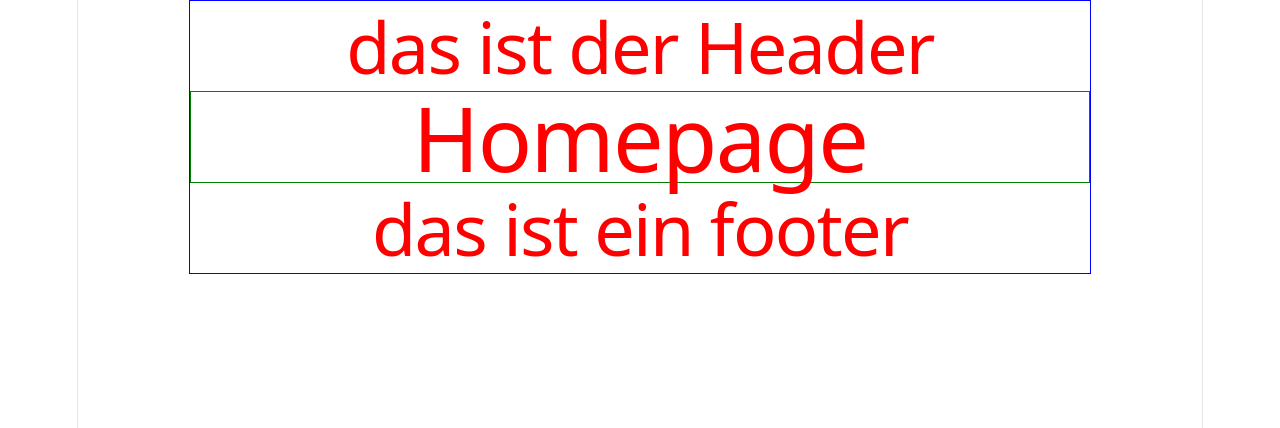
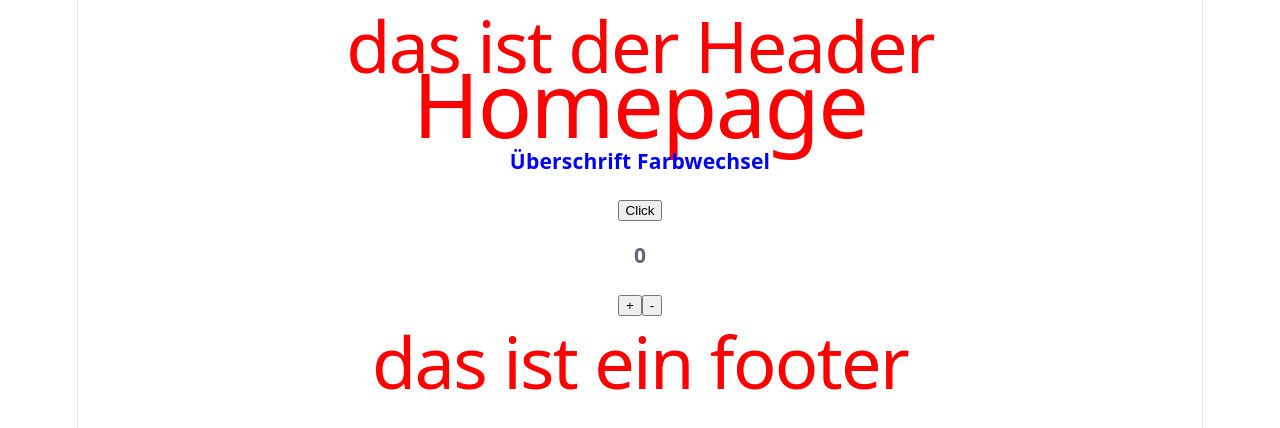
Before and after one commit to pewobox79/itzb_react_kurs_woche2, a React (Vite) app in the folder react-basic/: page / in a window 1280 px wide. Shown: the top 428 px of the page. Built offline with nearby package versions, Linux system fonts and the light colour scheme.

Commit message:
usestate

```diff
--- /dev/null
+++ b/react-basic/src/components/EventComponent.jsx
@@ -0,0 +1,20 @@
+import { useState } from "react"
+
+const EventComponent =()=>{
+    // Überschriftfarbe soll bei btnclick von rot auf blau wechseln
+
+    const [hasChanged, setHasChanged] = useState(false) // => jetzt ist die komponente StateFull!
+
+    function handleBtnClick(){
+        setHasChanged(!hasChanged)
+        console.log("btn Clicked", hasChanged)
+    }
+
+    console.log("hasChangedValue", hasChanged)
+    return <div>
+        <h3 style={{ color: hasChanged ? "green" : "blue" }}>Überschrift Farbwechsel</h3>
+        <button onClick={handleBtnClick}>Click</button>
+    </div>
+}
+
+export default EventComponent
--- /dev/null
+++ b/react-basic/src/features/CounterFeature.jsx
@@ -0,0 +1,24 @@
+import { useState } from "react"
+
+const CounterFeature =()=>{
+    const [count, setCount] = useState(0)
+
+    function increment(){
+        setCount( prev => prev + 1 )
+    }
+
+    function decrement(){
+
+        if(count === 0) return
+        setCount(prev => prev - 1 )
+    }
+
+
+    return <>
+    <h3>{count}</h3>
+    <button onClick={increment}> + </button>
+    <button onClick={decrement}> - </button>
+    </>
+}
+
+export default CounterFeature
--- a/react-basic/src/layouts/MainLayout.jsx
+++ b/react-basic/src/layouts/MainLayout.jsx
@@ -4,10 +4,7 @@ import Header from "../components/Header"
 
 const MainLayout = ({ children }) => {
     console.log("styles module", styles)
-    return <div
-        style={{ borderColor: "blue" }}
-        className={styles.layoutWrapper}
-    >
+    return <div    >
         <Header />
         <main className={styles.mainContent}>
             {children}
--- a/react-basic/src/pages/HomePage.jsx
+++ b/react-basic/src/pages/HomePage.jsx
@@ -1,6 +1,13 @@
+import EventComponent from "../components/EventComponent"
+import CounterFeature from "../features/CounterFeature"
+
 const HomePage = () => {
 
-    return <h1>Homepage</h1>
+    return <>
+        <h1>Homepage</h1>
+        <EventComponent />
+        <CounterFeature/>
+    </>
 }
 
 export default HomePage
--- a/react-basic/src/styles/cssModules/MainLayout.module.css
+++ b/react-basic/src/styles/cssModules/MainLayout.module.css
@@ -9,7 +9,7 @@
 }
 
 .mainContent {
-    border: 1px solid green;
+  /*  border: 1px solid green;*/
 }
 
 .mainContent>h1 {
```
